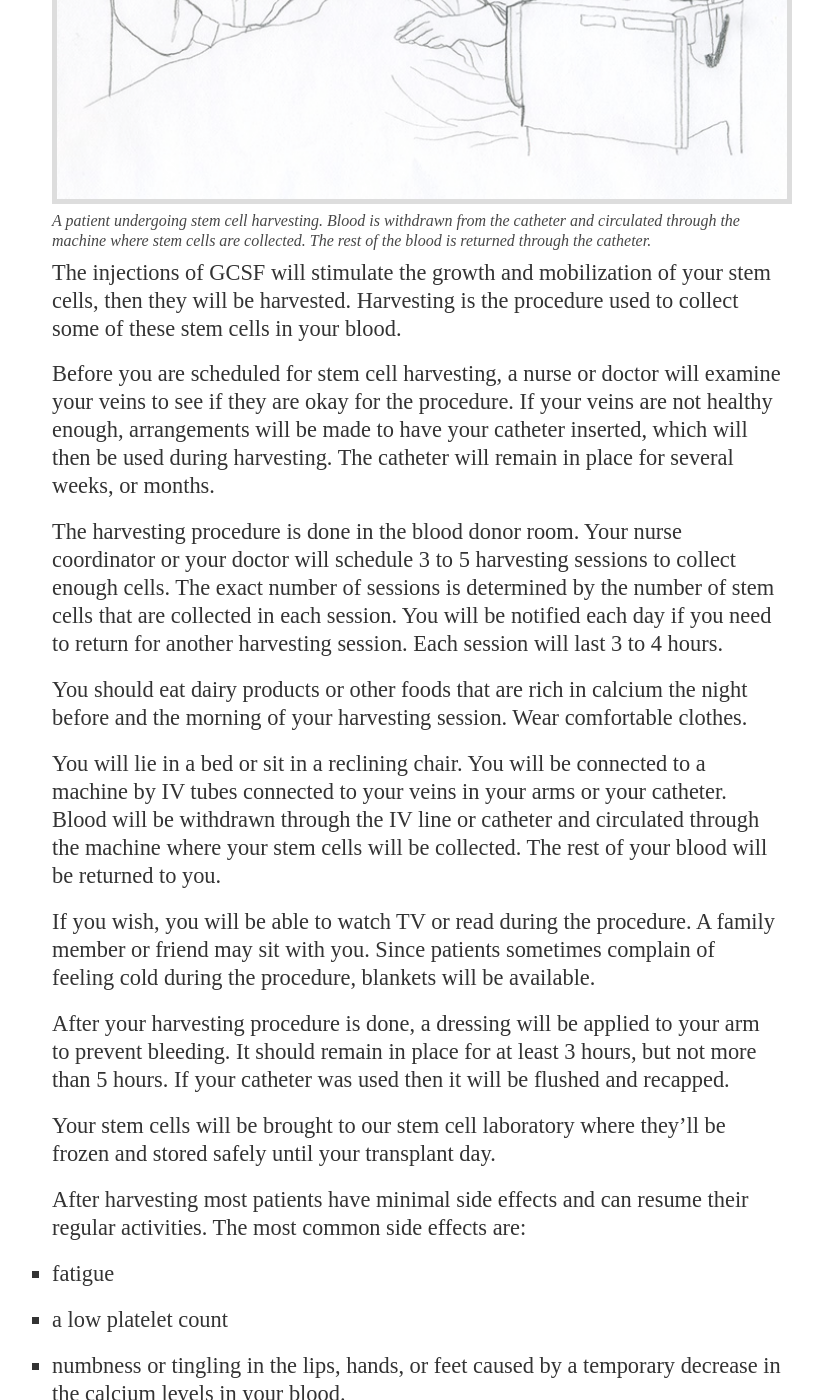
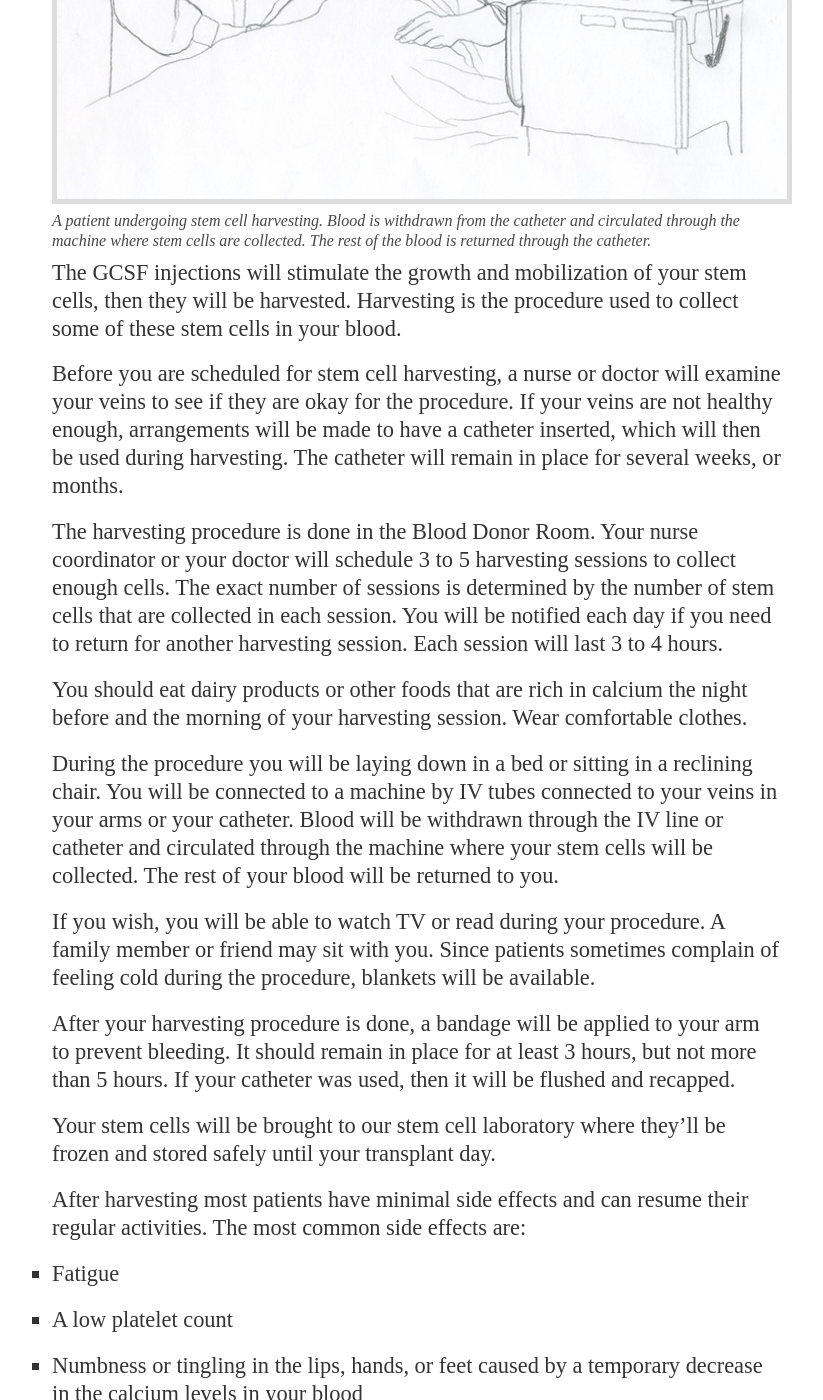
Before and after one commit to mskccpatiented/contentaudit, a Jekyll site: the page built from _posts/2012-11-19-auto-bmt-outpatient-guide-hybrid.md, in a window 1280 px wide and 1400 px high, scrolled down 34029 px. Shown: the whole window, without its empty margins (108-931 px from the left). Built offline with Jekyll 4.4.1, drawn with Linux system fonts in a browser that asks for light colours; Markdown is read by kramdown in place of the engine named in the settings; some of the changed text lies outside the part shown.

Commit message:
page 24 of sonya's changes, round 2

```diff
--- a/_posts/2012-11-19-auto-bmt-outpatient-guide-hybrid.md
+++ b/_posts/2012-11-19-auto-bmt-outpatient-guide-hybrid.md
@@ -659,39 +659,39 @@ Some patients will not give themselves injections of filgrastim or pegfilgrastim
 <img src="/g/figs/opbmt_fig_apheresis.jpg" /><figcaption>A patient undergoing stem cell harvesting. Blood is withdrawn from the catheter and circulated through the machine where stem cells are collected. The rest of the blood is returned through the catheter.</figcaption>
 </figure>
 
-The injections of GCSF will stimulate the growth and mobilization of your stem cells, then they will be harvested. Harvesting is the procedure used to collect some of these stem cells in your blood.
+The GCSF injections will stimulate the growth and mobilization of your stem cells, then they will be harvested. Harvesting is the procedure used to collect some of these stem cells in your blood.
 
-Before you are scheduled for stem cell harvesting, a nurse or doctor will examine your veins to see if they are okay for the procedure. If your veins are not healthy enough, arrangements will be made to have your catheter inserted, which will then be used during harvesting. The catheter will remain in place for several weeks, or months.
+Before you are scheduled for stem cell harvesting, a nurse or doctor will examine your veins to see if they are okay for the procedure. If your veins are not healthy enough, arrangements will be made to have a catheter inserted, which will then be used during harvesting. The catheter will remain in place for several weeks, or months.
 
-The harvesting procedure is done in the blood donor room. Your nurse coordinator or your doctor will schedule 3 to 5 harvesting sessions to collect enough cells. The exact number of sessions is determined by the number of stem cells that are collected in each session. You will be notified each day if you need to return for another harvesting session. Each session will last 3 to 4 hours.
+The harvesting procedure is done in the Blood Donor Room. Your nurse coordinator or your doctor will schedule 3 to 5 harvesting sessions to collect enough cells. The exact number of sessions is determined by the number of stem cells that are collected in each session. You will be notified each day if you need to return for another harvesting session. Each session will last 3 to 4 hours.
 
 You should eat dairy products or other foods that are rich in calcium the night before and the morning of your harvesting session. Wear comfortable clothes.
 
-You will lie in a bed or sit in a reclining chair. You will be connected to a machine by IV tubes connected to your veins in your arms or your catheter. Blood will be withdrawn through the IV line or catheter and circulated through the machine where your stem cells will be collected. The rest of your blood will be returned to you.
+During the procedure you will be laying down in a bed or sitting in a reclining chair. You will be connected to a machine by IV tubes connected to your veins in your arms or your catheter. Blood will be withdrawn through the IV line or catheter and circulated through the machine where your stem cells will be collected. The rest of your blood will be returned to you.
 
-If you wish, you will be able to watch TV or read during the procedure. A family member or friend may sit with you. Since patients sometimes complain of feeling cold during the procedure, blankets will be available.
+If you wish, you will be able to watch TV or read during your procedure. A family member or friend may sit with you. Since patients sometimes complain of feeling cold during the procedure, blankets will be available.
 
-After your harvesting procedure is done, a dressing will be applied to your arm to prevent bleeding. It should remain in place for at least 3 hours, but not more than 5 hours. If your catheter was used then it will be flushed and recapped.
+After your harvesting procedure is done, a bandage will be applied to your arm to prevent bleeding. It should remain in place for at least 3 hours, but not more than 5 hours. If your catheter was used, then it will be flushed and recapped.
 
 Your stem cells will be brought to our stem cell laboratory where they'll be frozen and stored safely until your transplant day.
 
 After harvesting most patients have minimal side effects and can resume their regular activities. The most common side effects are:
 
-* fatigue
-* a low platelet count
-* numbness or tingling in the lips, hands, or feet caused by a temporary decrease in the calcium levels in your blood.
+* Fatigue
+* A low platelet count
+* Numbness or tingling in the lips, hands, or feet caused by a temporary decrease in the calcium levels in your blood
 
 Call your doctor if you:
 
-* Develop a temperature (100.4° F or 38° C) or chills
+* Develop a temperature of 100.4&deg;F (38&deg;C) or higher
+* Develop chills
 * Notice any redness, bleeding, drainage, or pain at your catheter or needle insertion site
 * Notice any bleeding or bruising
 * Notice numbness or tingling of your lips, hands, or feet
 
 ### Having Your Central Venous Catheter Inserted
-On or before Day −4, you and your caregiver will come to MSKCC's Interventional Radiology department at the main hospital to have a central venous catheter inserted into the wall of your chest.
+On or before Day −4, you and your caregiver will come to MSKCC's Interventional Radiology Department at the main hospital to have a central venous catheter inserted into the wall of your chest.
 
-#### What Is a Central Venous Catheter? Why Do I Need One?
 A central venous catheter is a tube that is inserted into a large vein near your collarbone. On the outside of your body, the catheter divides into 2 or 3 smaller tubes called lumens.
 
 A central venous catheter allows your healthcare team to give you medication, fluids, electrolytes, blood transfusions, and chemotherapy without having to keep sticking you repeatedly with a needle. Having a catheter will make your treatment much more comfortable.
```
Also changed, not shown: other parts of _posts/2012-11-19-auto-bmt-outpatient-guide-hybrid.md (+9 -9 lines).
